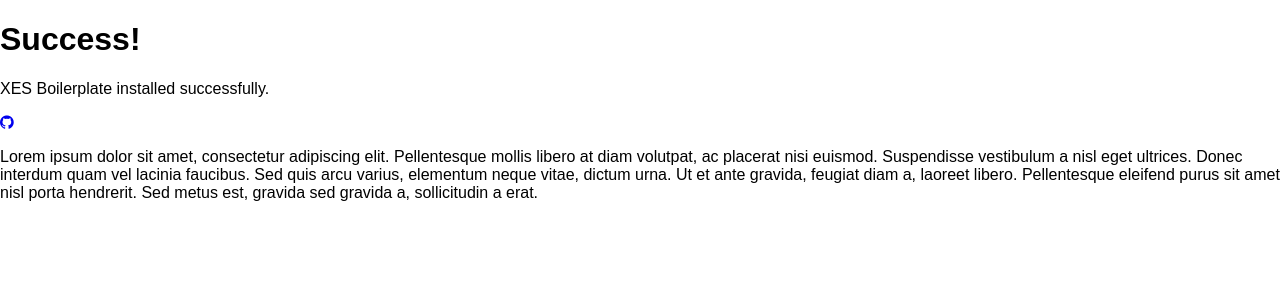
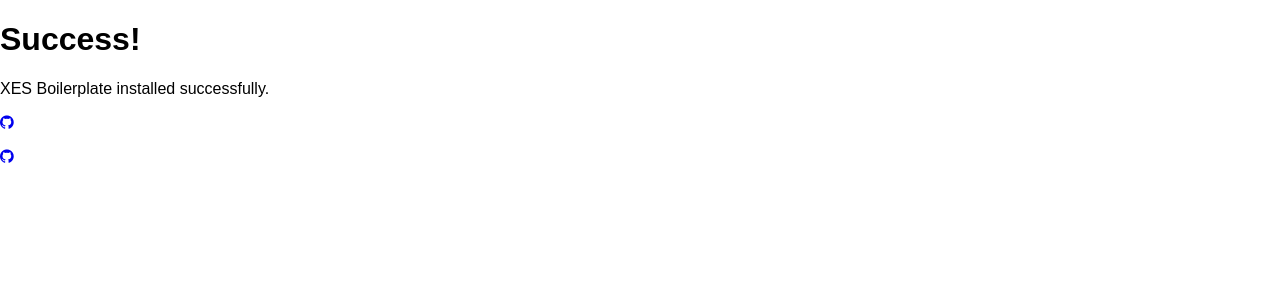
Before and after one commit to dan1elhughes/boilerplate, a PHP site: page / in a window 1280 px wide. Shown: the top 300 px of the page. Run offline with PHP 8.4, Linux system fonts and the light colour scheme; data that the repository does not hold is empty.

Commit message:
Replace footer placeholder text with GitHub link

```diff
--- a/htdocs/includes/footer.php
+++ b/htdocs/includes/footer.php
@@ -1,7 +1,11 @@
 		</div> <!-- End page content -->
 	<footer class="block hcontrast">
 		<div class='wrap'>
-			<p>Lorem ipsum dolor sit amet, consectetur adipiscing elit. Pellentesque mollis libero at diam volutpat, ac placerat nisi euismod. Suspendisse vestibulum a nisl eget ultrices. Donec interdum quam vel lacinia faucibus. Sed quis arcu varius, elementum neque vitae, dictum urna. Ut et ante gravida, feugiat diam a, laoreet libero. Pellentesque eleifend purus sit amet nisl porta hendrerit. Sed metus est, gravida sed gravida a, sollicitudin a erat.</p>
+			<div class="row">
+				<div class="twelve columns align-center">
+					<a class="fontsize-huge faint twelve columns" href="https://github.com/dan1elhughes/boilerplate.git"><i class="fa fa-github"></i></a>
+				</div>
+			</div>
 		</div>
 	</footer>
 </div>
```
